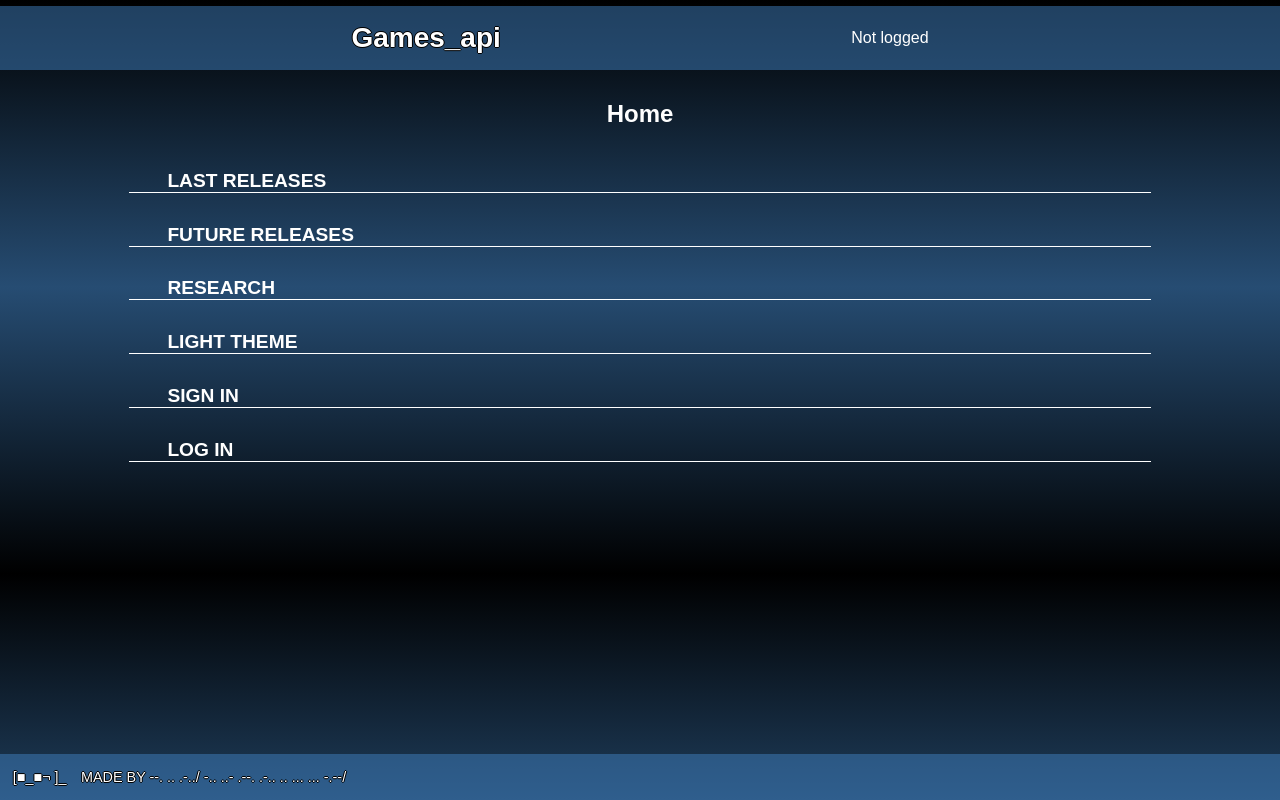
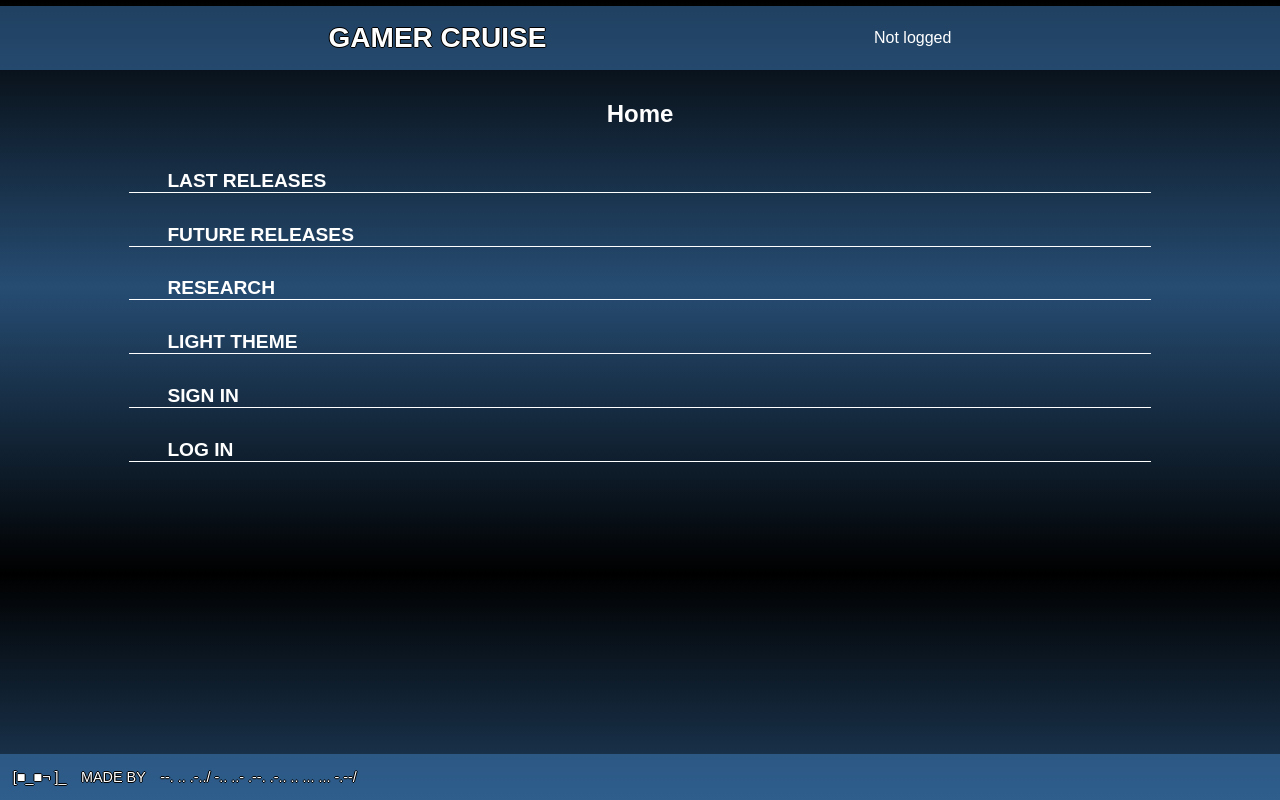
Before and after one commit to gil-85/api-games, a PHP site: page / in a window 1280 px wide. Run offline with PHP 8.4, Linux system fonts and the light colour scheme.

Commit message:
new name for the project, games tags display cleaned

```diff
--- a/Asset/css/main.css
+++ b/Asset/css/main.css
@@ -242,6 +242,6 @@ img{
   }
 
   footer> p{
-    font-size: .8em;
+    font-size: .7em;
   }
 }
--- a/Asset/js/list.js
+++ b/Asset/js/list.js
@@ -81,7 +81,7 @@ const loadGames = async () => {
       let item = '';
 
       //// FILTER NON SUITABLE RESULTS  ////
-      if ( ! tags.some(tag => tag === 44 || tag === 312 || tag === 786))
+      if ( ! tags.some(tag => tag === 44 || tag === 312 || tag === 786 || tag === 15919))
 
       //// CREATE THE ELEMENT TO DISPLAY ////
         item =
@@ -99,7 +99,6 @@ const loadGames = async () => {
             </div>
 
           </div>
-
 
           <div class="item-bkg_img">
           ${backgroundImage}
--- a/Asset/js/main.js
+++ b/Asset/js/main.js
@@ -20,7 +20,7 @@ if(document.querySelector(`h2`).textContent !== `Home`)
   document.querySelector(`#h1_link`).innerHTML =
   `
   <a href="../index.php">
-    <h1>Games_api</h1>
+    <h1>GAMER CRUISE</h1>
   </a>
   `;
   //// BUTTON EDIT USER IF CONNECTED AND NOT ON THE EDIT PAGE////
@@ -46,6 +46,18 @@ const theme = localStorage.getItem('theme');
 if (theme !== null)
   if (theme === 'Light theme')
     document.body.classList.add('light-theme');
+
+//// DISPLAY MY NAME IN LETTERS WHEN HOVERING THE FOOTER PARAGRAPHE
+const p = document.querySelector("footer > p");
+const originalText = p.textContent;
+
+p.addEventListener("mouseenter", () => {
+  p.textContent = "[■_■¬ ]_\u2003MADE BY\u2003G I L\u00A0\u2002D U P L I S S Y";
+});
+
+p.addEventListener("mouseleave", () => {
+  p.textContent = originalText;
+});
 
 //// DISPLAY THE AVATAR AND ITS BACKGROUND IF CONNECTED
   if (dEditUser) {
--- a/Asset/js/password_recovery.js
+++ b/Asset/js/password_recovery.js
@@ -17,6 +17,7 @@ form.addEventListener(`submit`, e=>{
 
   newPass= newPassInput.value;
 
+  //// PASSWORD COMPLEXITY
   if( ! isValidPassword(newPass)){
      errorMessage.textContent= `Weak password. Use 8-20 characters with upper & lowercase letters, a number, and a special character`;
     return;
@@ -26,8 +27,6 @@ form.addEventListener(`submit`, e=>{
     errorMessage.textContent= `The passwords don't match`;
     return;
   }
-
-  //// add password complexity to do
 
   action= `updatePassword`;
   newPass = CryptoJS.SHA256(newPass).toString();
--- a/Asset/js/profil.js
+++ b/Asset/js/profil.js
@@ -8,7 +8,7 @@ const aRightEyes = strRightEyes.split(' ');
 const strLeftEyes = `- ▀ o T < • ◢ ◣ ° ^ ˇ × ♡ ๏ ◔ ▬ * ◘ ☼ ⌂ » « ♦ ↔`;
 const aLeftEyes = strLeftEyes.split(' ');
 
-const strMouth = `_ __ . .. … ‿ ⎵ ᴥ ︿ ▂ ⌓ ෴ ∟ ┼ ↓`;
+const strMouth = `_ __ . .. … ‿ ⎵ ᴥ ︿ ▂ ⌓ ෴ ∟ ↓`;
 const aMouth = strMouth.split(' ');
 
 const elementAvatar = document.querySelector(`#d-element_avatar`);
--- a/Asset/js/sign_in.js
+++ b/Asset/js/sign_in.js
@@ -39,7 +39,7 @@ formCredentials.addEventListener(`submit`,(e)=>{
     errorMessage.textContent= `The logname can only have letters, numbers, hyphens or underscores an name must be between 4 and 16 characters`;
     return;
   }
-
+//// PASSWORD COMPLEXITY
   if( ! isValidPassword(password)){
      errorMessage.textContent= `Weak password. Use 8–20 characters with upper & lowercase letters, a number, and a special character`;
     return;
@@ -152,8 +152,8 @@ const logIn = async (formData) => {
    try {
 
       const res = await fetch('../Controller/users_controller.php', {
-         method: 'POST',
-         body: formData,
+        method: 'POST',
+        body: formData,
    });
    if ( ! res.ok) throw new Error('Network response was not ok');
     window.location = '../index.php';
--- a/View/Templates/footer.php
+++ b/View/Templates/footer.php
@@ -1,7 +1,5 @@
 <footer>
  <p>
-  [■_■¬ ]_&emsp;MADE BY --. .. .-../ -.. ..- .--. .-.. .. ... ... -.--/
+  [■_■¬ ]_&emsp;MADE BY&emsp;--. .. .-../ -.. ..- .--. .-.. .. ... ... -.--/
 </p>
-  <!-- <p>&emsp;&emsp;&emsp;&emsp;&emsp;&emsp;&emsp;&emsp;&emsp;&emsp;&emsp;&emsp;&emsp;&emsp;&emsp;&emsp;&emsp;&emsp;&emsp;&emsp;&emsp;&emsp;[■_■¬ ]_<br>
-  &emsp;&emsp;MADE BY --. .. .-../ -.. ..- .--. .-.. .. ... ... -.--/<br></p> -->
 </footer>
--- a/View/Templates/header.php
+++ b/View/Templates/header.php
@@ -53,7 +53,7 @@
 </head>
 <body>
   <header>
-    <div id="h1_link"><h1>Games_api</h1></div>
+    <div id="h1_link"><h1>GAMER CRUISE</h1></div>
     <?php
     ### DISPLAY THE USER LOGNAME AND AVATAR WHEN CONNECTED (CLICKABLE TO EDIT)
       if (isset($_SESSION['user_id'])) {
```
Also changed, not shown: Asset/css/detail.css (+12 -2 lines), Asset/js/detail.js (+3 -4 lines), Model/users_model.php (+3 -29 lines).
